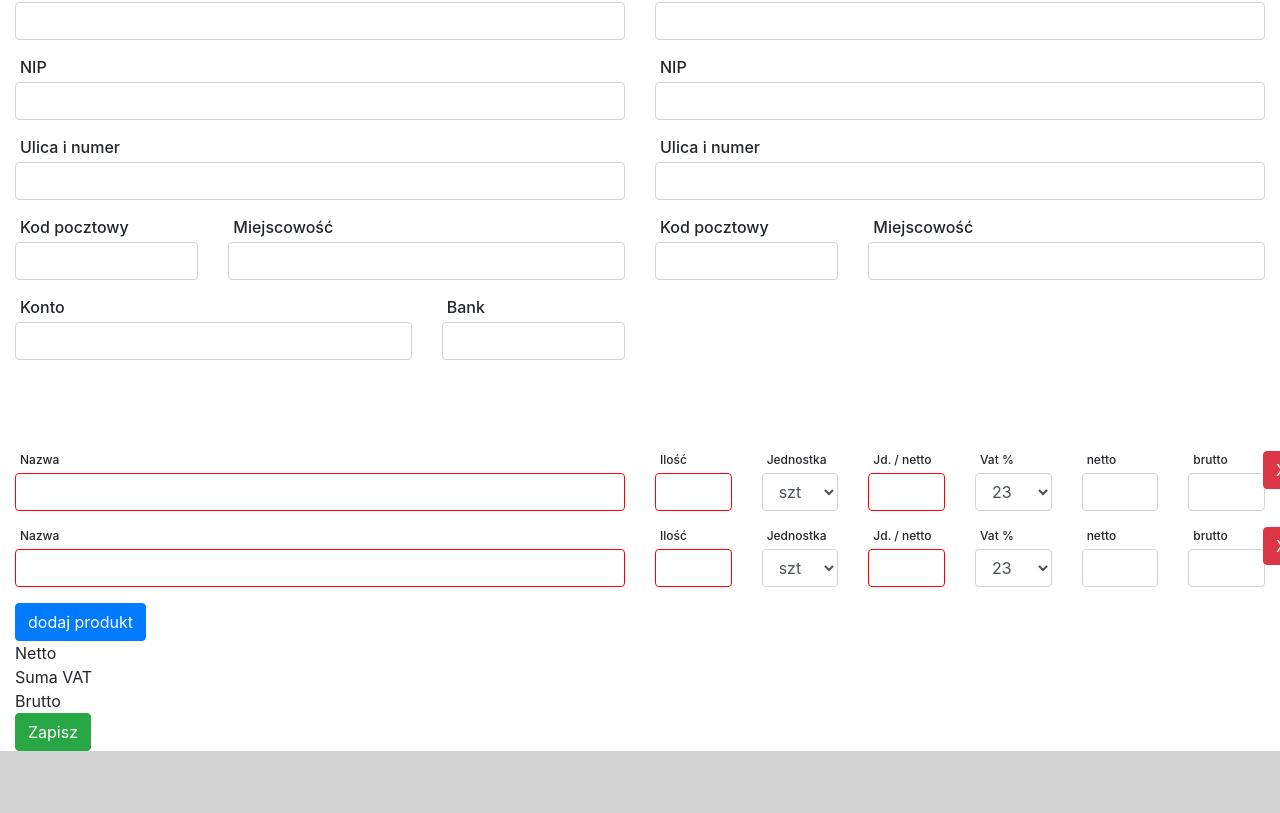
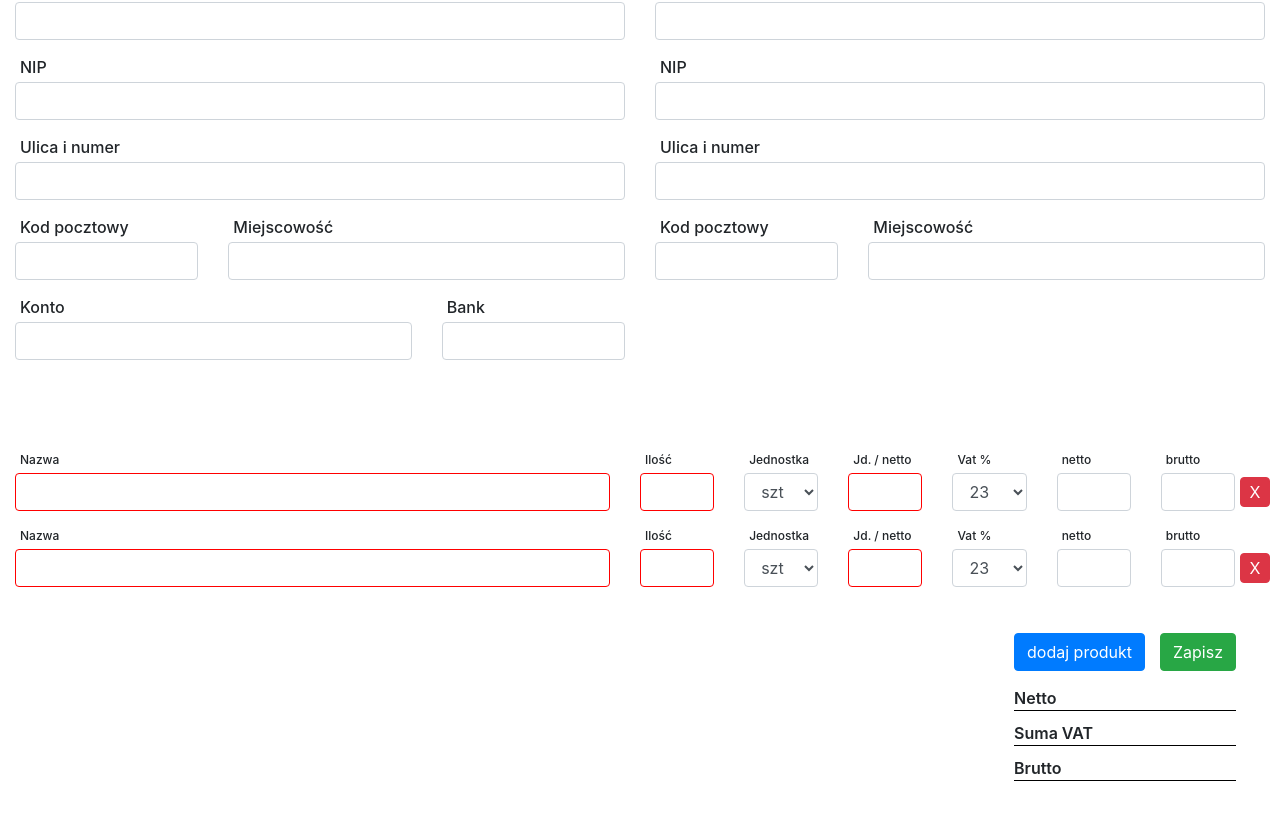
Before and after one commit to sp-pl/REST-API-Invoicing-interface, a React (Create React App) app in the folder rest-fakturownia/: page /dodaj_fakture in a window 1280 px wide. Shown: the part 353-1166 px from the top of the page. Before the commit the page ends 1104 px from the top, so only its background shows below. Built offline with nearby package versions, Linux system fonts and the light colour scheme.

Commit message:
some styling

```diff
--- a/rest-fakturownia/src/components/main/new_invoice/newInvoice.scss
+++ b/rest-fakturownia/src/components/main/new_invoice/newInvoice.scss
@@ -29,15 +29,44 @@
 
 		.newPos{
 			position:relative;
+			width:100%;
 
 			.title{
 				@include subheaders(12px);
 			}
 			.remove{
 				position:absolute;
+				cursor:pointer;
 				right: -20px;
+				bottom:4px;
+				width:30px;
+				height:30px;
+				display:flex;
+				justify-content: center;
+				align-items:center;
 			}
 		}//end of: newPos;
 
 	}//end of: main form;
+	.summary{
+		margin:30px 29px 0 0;
+
+		.buttons{
+
+			.btn{
+				margin:0 15px 15px 0;
+			}
+			.btn:last-child{
+				margin-right:0;
+			}
+		}
+		.summary-row{
+			border-bottom:1px solid black;
+			margin:0 0 10px 0;
+
+			.title{
+				font-weight:600;
+			}
+		}
+	}
 }
--- a/rest-fakturownia/src/components/main/new_invoice/new_invoice_template.jsx
+++ b/rest-fakturownia/src/components/main/new_invoice/new_invoice_template.jsx
@@ -350,36 +350,35 @@ class NewInvoiceTemplate extends React.Component{
 				            posQt={this.state.params.invoice.positions[index].quantity}
 				            posUnitPrice={this.state.params.invoice.positions[index].unit_price_net} />
 			        ))}
-
+					<div className="d-flex justify-content-end">
+						<div className="summary">
+							<div className="buttons">
 								<button
 									className="btn btn-primary"
 									onClick={this.addProductRow}>
 									dodaj produkt
 								</button>
-
-					<div className="summary">
-						<div className="">
-							<span className="">Netto</span>
-							<span></span>
-						</div>
-						<div className="">
-							<span>Suma VAT</span>
-							<span></span>
-						</div>
-						<div className="">
-							<span>Brutto</span>
-							<span></span>
-						</div>
-					</div>
-					<div className="">
-
-					</div>
 								<button
 									className="btn btn-success"
 									type="submit"
 									onClick={this.submitInvoice}>
 									Zapisz
 								</button>
+							</div>
+							<div className="summary-row">
+								<span className="title">Netto</span>
+								<span></span>
+							</div>
+							<div className="summary-row">
+								<span className="title">Suma VAT</span>
+								<span></span>
+							</div>
+							<div className="summary-row">
+								<span className="title">Brutto</span>
+								<span></span>
+							</div>
+						</div>
+					</div>
 				</form>
 			</div>
 		)
--- a/rest-fakturownia/src/index.css
+++ b/rest-fakturownia/src/index.css
@@ -14,6 +14,7 @@ body{
 }
 .App{
 	min-height:100vh;
+	padding-bottom:50px;
 }
 .text-center{
 	text-align:center;
```
Lines whose indentation alone changed are shown as unchanged.
